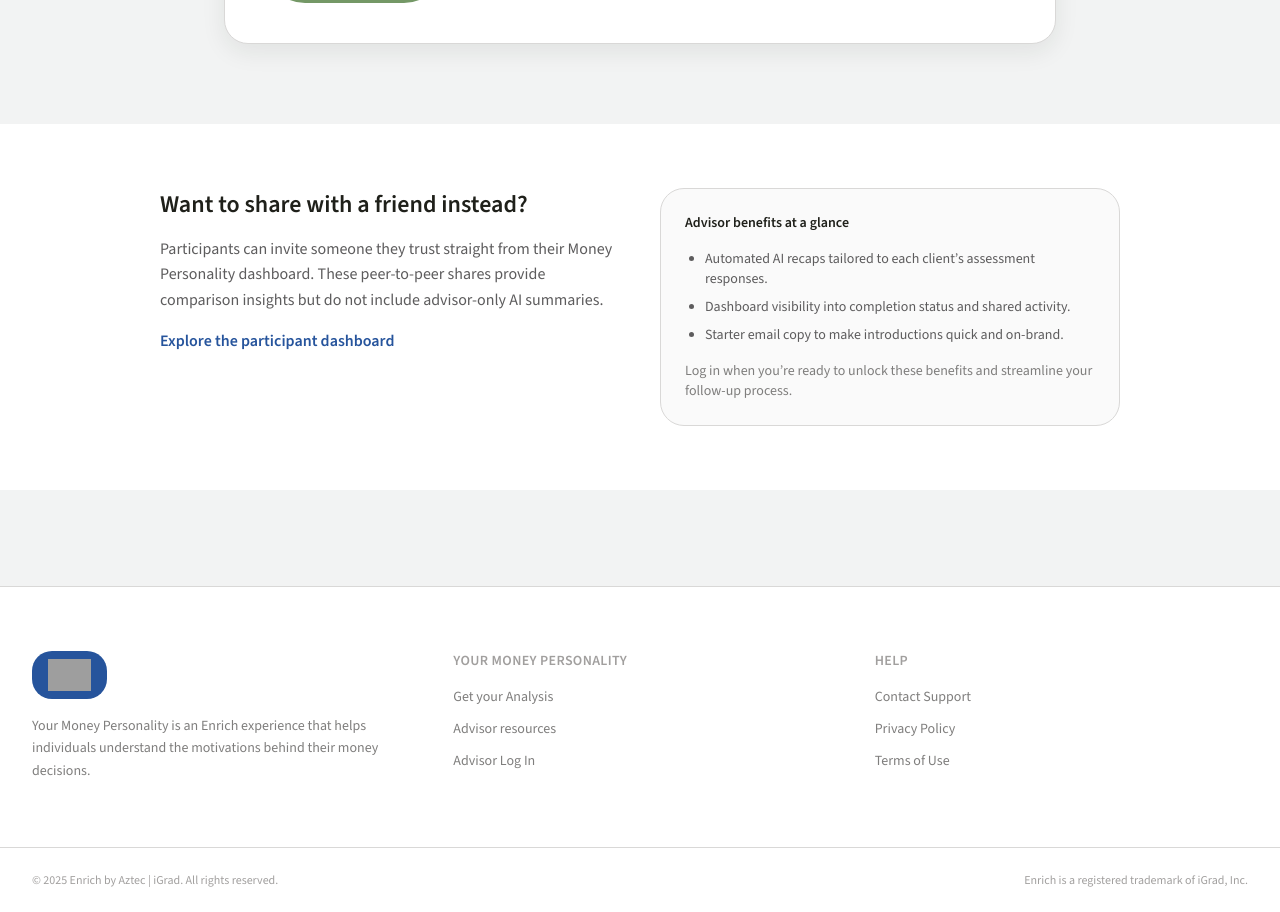
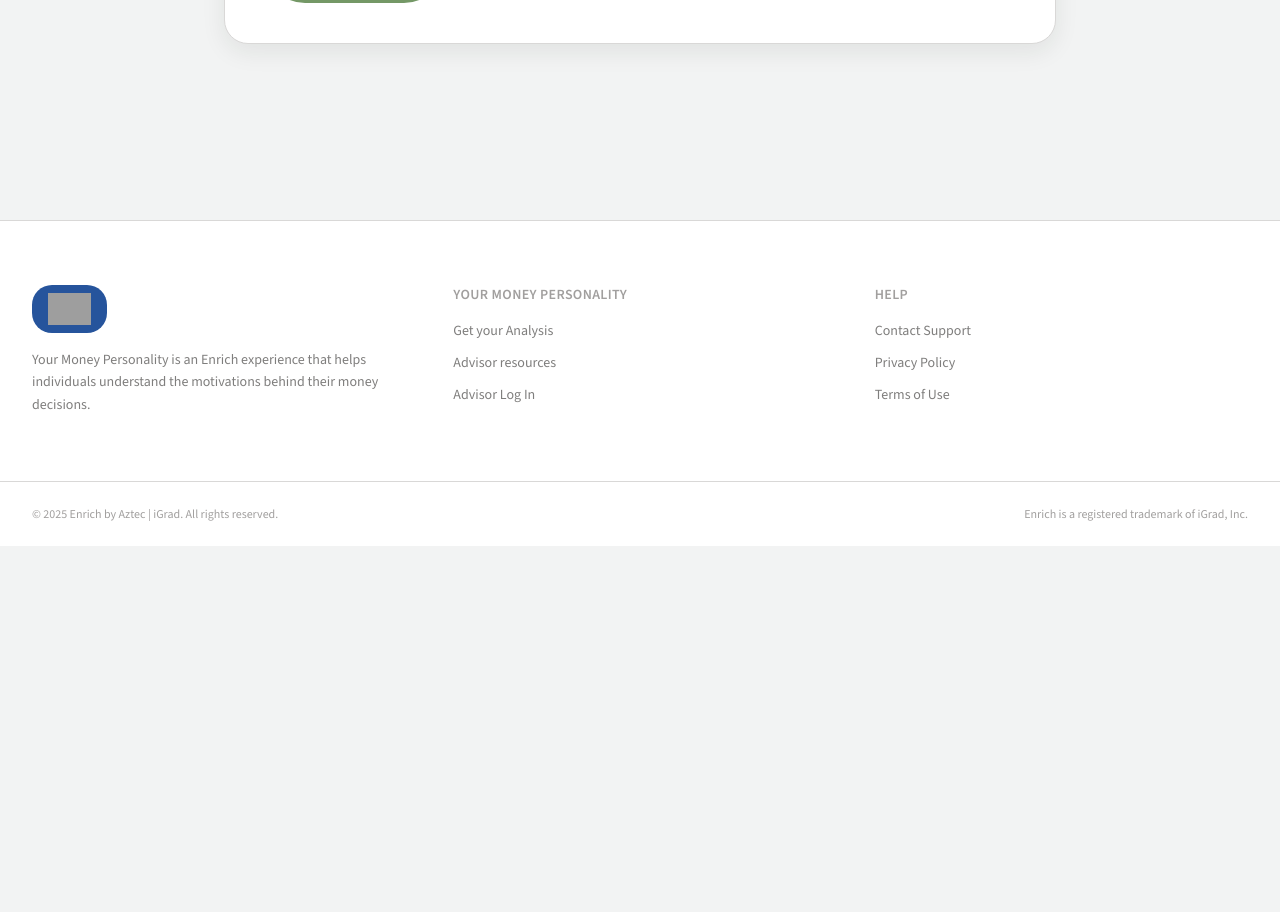
Before and after one commit to acaztec/your-money-personality, a React (Vite) app: page /advisor in a window 1280 px wide. Shown: the part 1040-1952 px from the top of the page. After the commit the page ends 1586 px from the top, so only its background shows below. Built offline with nearby package versions, Linux system fonts and the light colour scheme; no server answers; grey boxes are pictures that could not be loaded; the HTML template or start-up script is replaced by a standard one.

Commit message:
Remove friend sharing promo from advisor signup

```diff
--- a/src/pages/AdvisorLanding.tsx
+++ b/src/pages/AdvisorLanding.tsx
@@ -224,33 +224,6 @@
           </div>
         </section>
 
-        <section className="py-16 bg-white">
-          <div className="max-w-5xl mx-auto px-4 sm:px-6 lg:px-8 grid gap-10 lg:grid-cols-2 items-start">
-            <div className="space-y-4">
-              <h2 className="text-2xl font-semibold text-ink">Want to share with a friend instead?</h2>
-              <p className="text-neutral-700">
-                Participants can invite someone they trust straight from their Money Personality dashboard. These peer-to-peer
-                shares provide comparison insights but do not include advisor-only AI summaries.
-              </p>
-              <Link to="/dashboard" className="btn-link">
-                Explore the participant dashboard
-              </Link>
-            </div>
-            <div className="rounded-3xl border border-neutral-200 bg-neutral-50 p-6 space-y-4 text-sm text-neutral-700">
-              <p className="font-semibold text-ink">Advisor benefits at a glance</p>
-              <ul className="list-disc space-y-2 pl-5">
-                <li>Automated AI recaps tailored to each client’s assessment responses.</li>
-                <li>Dashboard visibility into completion status and shared activity.</li>
-                <li>Starter email copy to make introductions quick and on-brand.</li>
-              </ul>
-              {!isAuthenticated && (
-                <p className="text-neutral-600">
-                  Log in when you’re ready to unlock these benefits and streamline your follow-up process.
-                </p>
-              )}
-            </div>
-          </div>
-        </section>
       </div>
     </Layout>
   );
```
